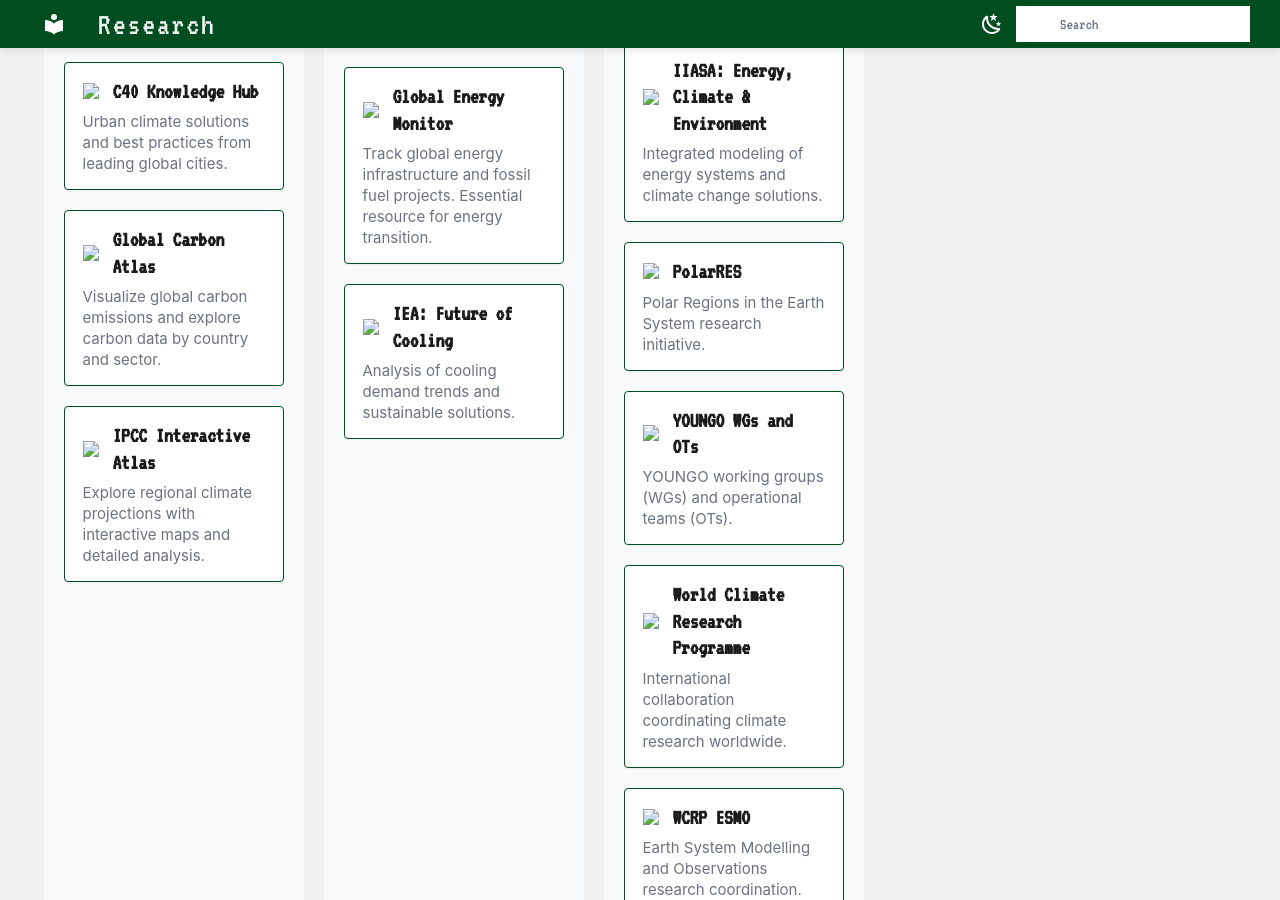
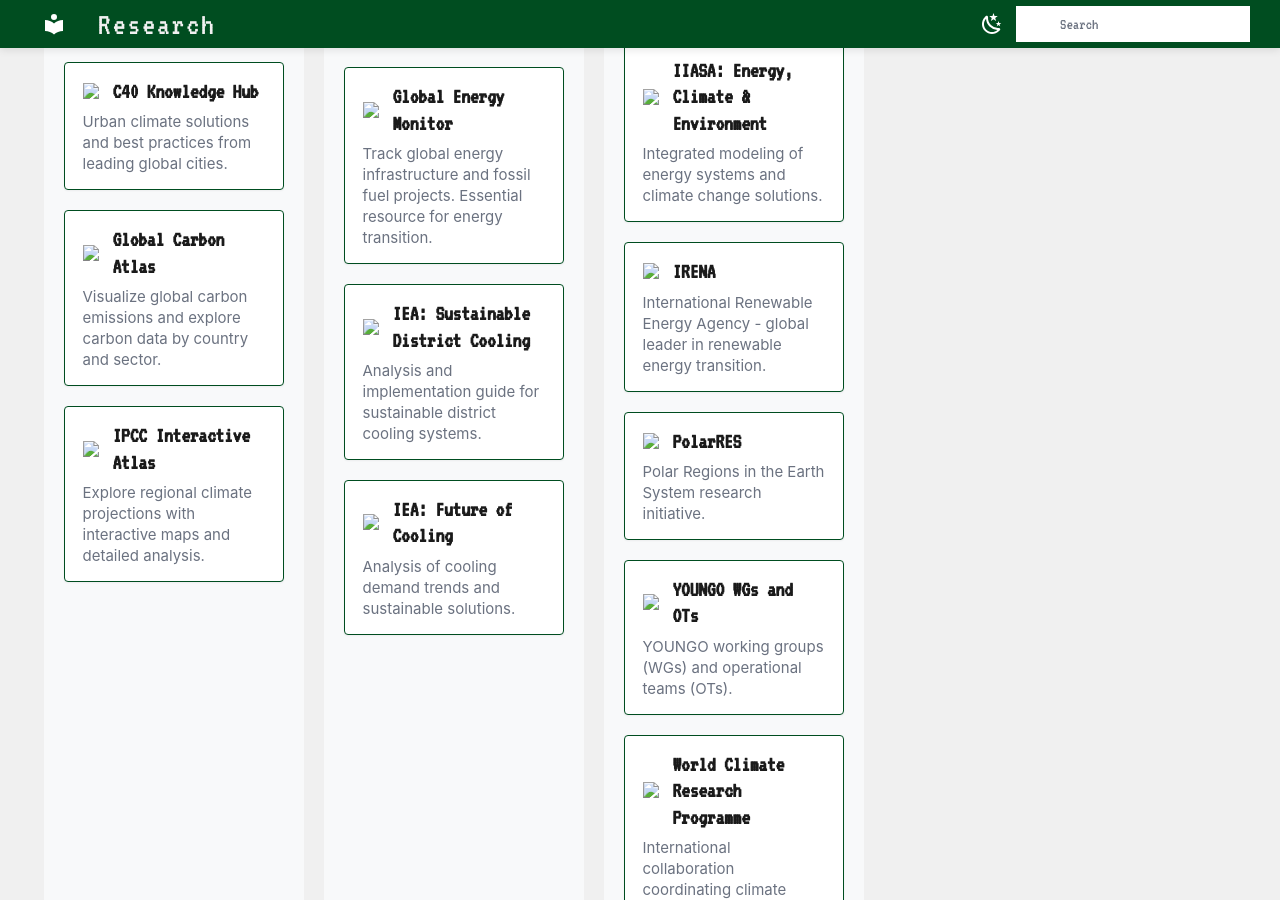
Before and after one commit to unnobatroo/climate-resource-hub, an MkDocs documentation site: the page built from docs/research.md, in a window 1280 px wide and 900 px high, scrolled down 880 px. Built offline with MkDocs 1.6.1 and Material for MkDocs 9.7.7, drawn with Linux system fonts in a browser that asks for light colours.

Commit message:
added new links

```diff
--- a/docs/research.md
+++ b/docs/research.md
@@ -84,6 +84,13 @@
 </div>
 </a>
 
+<a href="https://www.iea.org/articles/the-go-to-guide-for-sustainable-district-cooling" class="resource-card-link">
+<div class="resource-card">
+<h4><img src="https://www.google.com/s2/favicons?domain=www.iea.org&sz=32" class="card-favicon"> IEA: Sustainable District Cooling</h4>
+<p>Analysis and implementation guide for sustainable district cooling systems.</p>
+</div>
+</a>
+
 <a href="https://www.iea.org/reports/the-future-of-cooling" class="resource-card-link">
 <div class="resource-card">
 <h4><img src="https://www.google.com/s2/favicons?domain=www.iea.org&sz=32" class="card-favicon"> IEA: Future of Cooling</h4>
@@ -125,6 +132,13 @@
 </div>
 </a>
 
+<a href="https://www.irena.org/" class="resource-card-link">
+<div class="resource-card">
+<h4><img src="https://www.google.com/s2/favicons?domain=www.irena.org&sz=32" class="card-favicon"> IRENA</h4>
+<p>International Renewable Energy Agency - global leader in renewable energy transition.</p>
+</div>
+</a>
+
 <a href="https://polarres.eu/" class="resource-card-link">
 <div class="resource-card">
 <h4><img src="https://www.google.com/s2/favicons?domain=polarres.eu&sz=32" class="card-favicon"> PolarRES</h4>
```
Also changed, not shown: docs/education.md (+7 -0 lines), docs/invest.md (+7 -0 lines), 1 other file.
